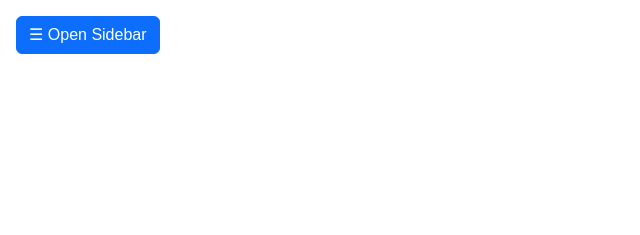
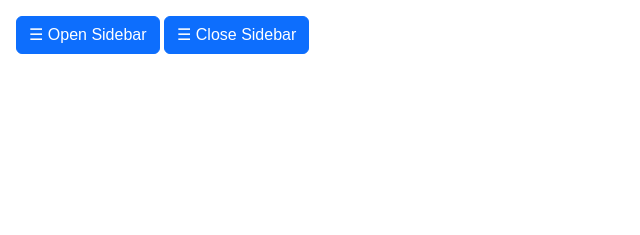
Before and after one commit to BASAMAJAYKUMAR/book-store-website, a plain HTML site: page index.html in a window 1280 px wide. Shown: the whole page, without its empty margins (0-640 px from the left). Drawn offline with nearby package versions, Linux system fonts and the light colour scheme.

Commit message:
Update index.html

```diff
--- a/index.html
+++ b/index.html
@@ -62,6 +62,7 @@
 
   <div id="main">
     <button class="btn btn-primary" onclick="openNav()">☰ Open Sidebar</button>
+    <button class="btn btn-primary" onclick="closeNav()">☰ Close Sidebar</button>
   </div>
 
   <script>
```
